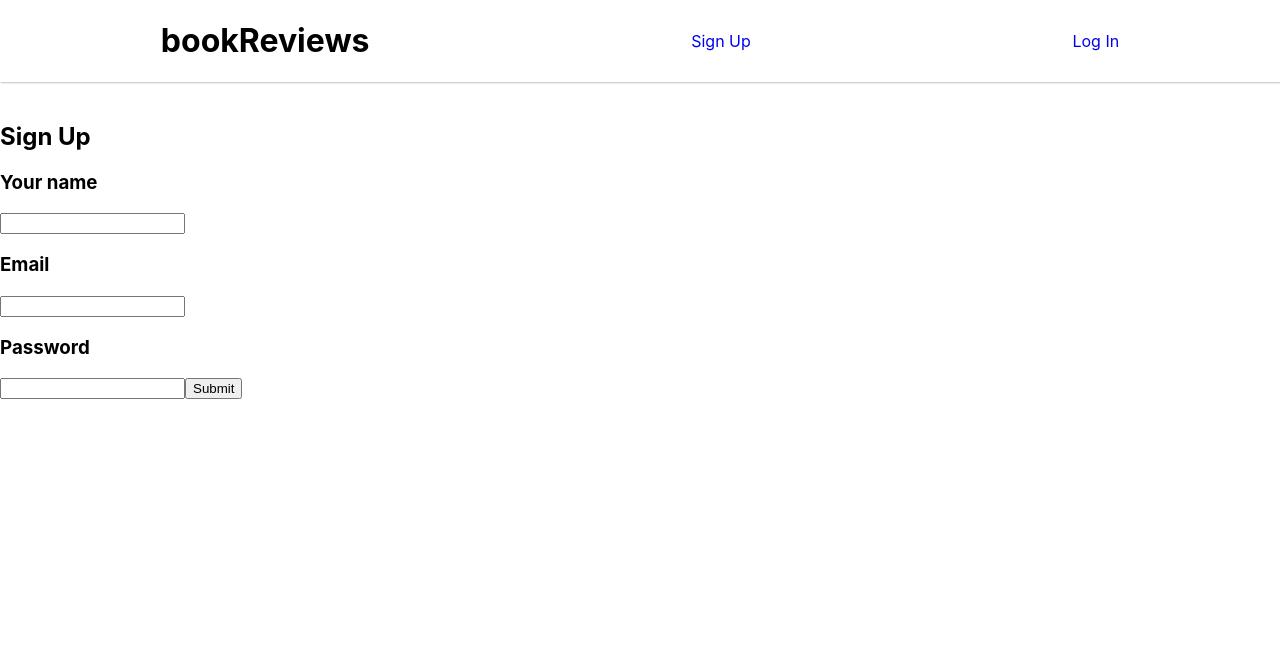
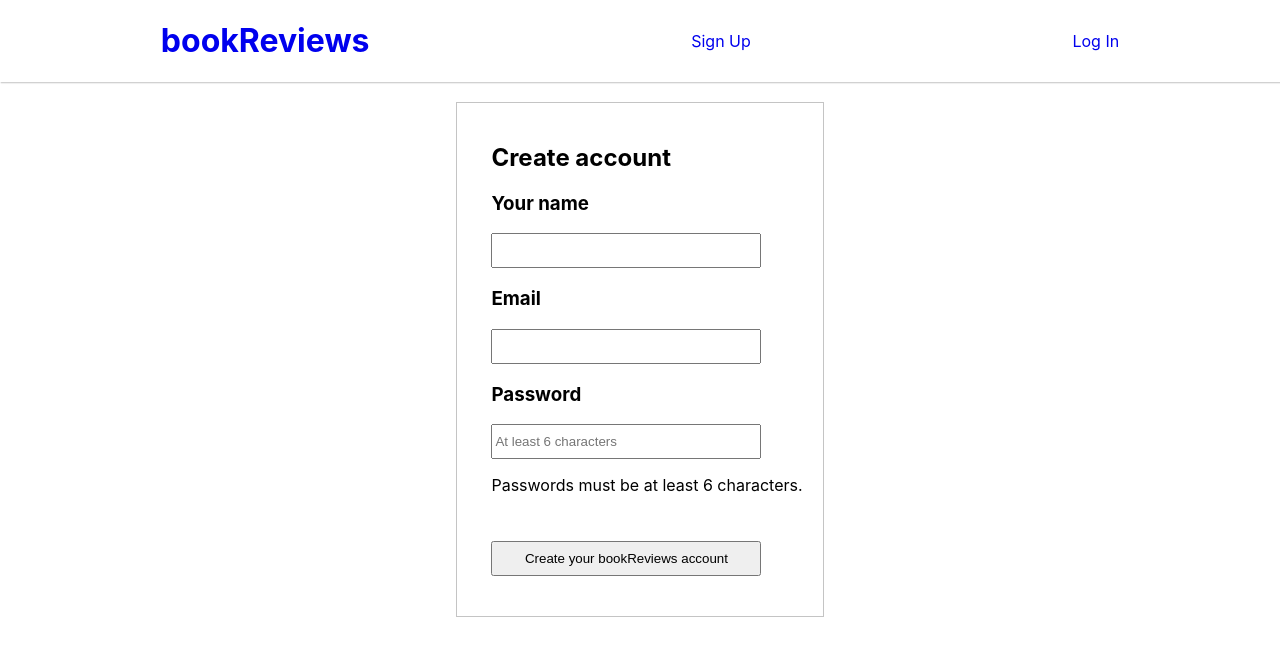
Before and after one commit to kangja/bookReviews, a React (Create React App) app in the folder client/: page /signup in a window 1280 px wide. Shown: the top 656 px of the page. Built offline with nearby package versions, Linux system fonts and the light colour scheme; no server answers.

Commit message:
edited css

```diff
--- a/client/src/App.css
+++ b/client/src/App.css
@@ -1,15 +1,18 @@
+main {
+  padding-top: 20px;
+  height: 100vh;
+  width: 100vw;
+}
 
 
 /* Header.jsx */
+
 .header {
   display: flex;
   justify-content: space-around;
   align-items: center;
   box-shadow: 1px 1px 1px 0.3px #cecece
-}
-
-main {
-  padding-top: 20px;
+  /* position: fixed; */
 }
 
 /* ShowBooks.jsx */
@@ -59,3 +62,106 @@ main {
 a {
   text-decoration: none;
 }
+
+/* SignUp.jsx */
+.signup-container {
+    display: flex;
+    flex-direction: column;
+    align-items: center;
+}
+
+.sign-up {
+  background: #fff;
+  border: 1px solid #c4c4c4;
+  box-sizing: border-box;
+  padding: 20px 20px 40px 34px;
+}
+
+.username {
+  width: 270px;
+  height: 35px;
+  box-sizing: border-box;
+}
+
+.email {
+  width: 270px;
+  height: 35px;
+  box-sizing: border-box;
+}
+
+.password {
+  width: 270px;
+  height: 35px;
+  box-sizing: border-box;
+}
+
+.signup-button {
+  width: 270px;
+  height: 35px;
+  box-sizing: border-box;
+  margin-top: 30px;
+}
+
+/* Login */
+.login-container {
+  display: flex;
+  flex-direction: column;
+  align-items: center;
+}
+
+.login {
+background: #fff;
+border: 1px solid #c4c4c4;
+box-sizing: border-box;
+padding: 20px 20px 40px 34px;
+}
+
+.login-username {
+width: 270px;
+height: 35px;
+box-sizing: border-box;
+}
+
+.login-email {
+width: 270px;
+height: 35px;
+box-sizing: border-box;
+}
+
+.login-password {
+width: 270px;
+height: 35px;
+box-sizing: border-box;
+}
+
+.login-button {
+width: 270px;
+height: 35px;
+box-sizing: border-box;
+margin-top: 45px;
+}
+
+/* BookDetails.jsx */
+.bookdetails-container {
+  display: flex;
+}
+
+/* ShowReviews.jsx */
+.reviews-container {
+  display: flex;
+  align-items: center;
+}
+
+/* UpdateReview.jsx */
+.updatereview-form {
+  display: flex;
+  flex-direction: column;
+  align-items: center;
+}
+
+/* CreateReview.jsx */
+.createreview-form {
+  display: flex;
+  flex-direction: column;
+  align-items: center;
+}
--- a/client/src/components/BookDetails.jsx
+++ b/client/src/components/BookDetails.jsx
@@ -21,15 +21,17 @@ export default class BookDetails extends Component {
     return (
       <>
         {book && (
-          <>
+          <div className="bookdetails-container">
             <img src={book.image} />
+            <div className="details-container">
             <h3>Title: {book.title}</h3>
             <p>Author: {book.author}</p>
             <p>{book.summary}</p>
             <p>{book.page_number}</p>
             <p>{book.genre}</p>
             <p>{book.price}</p>
-          </>
+            </div>
+          </div>
         )}
       </>
     )
--- a/client/src/components/CreateReview.jsx
+++ b/client/src/components/CreateReview.jsx
@@ -16,7 +16,9 @@ export default class CreateReview extends Component {
   render() {
     const { history } = this.props;
     return (
-      <form onSubmit={(e) => {
+      <form
+        className="createreview-form"
+        onSubmit={(e) => {
         e.preventDefault();
         this.props.handleReviewCreate(this.props.id, this.state);
         history.push(`/books/${this.props.id}`);
--- a/client/src/components/Header.jsx
+++ b/client/src/components/Header.jsx
@@ -4,7 +4,7 @@ import {Link} from "react-router-dom"
 export default function Header(props) {
   return (
     <div className="header">
-      <h1>bookReviews</h1>
+      <Link to ="/"><h1>bookReviews</h1></Link>
       {
         props.currentUser ? (
           <>
--- a/client/src/components/Login.jsx
+++ b/client/src/components/Login.jsx
@@ -18,8 +18,10 @@ export default class LogIn extends Component {
     const { username, email, password } = this.state;
     const { handleLogin, history } = this.props;
 
-  return(
-    <form onSubmit={(e) => {
+    return (
+    <div className="login-container">
+      <form className="login"
+          onSubmit={(e) => {
       // we don't want to lose our state
       e.preventDefault();
       // make our api call
@@ -28,7 +30,8 @@ export default class LogIn extends Component {
     }}>
         <h2>Log In</h2>
         <h3>Your name</h3>
-        <input
+          <input
+          className="login-username"
           type="text"
           value={username}
           name="username"
@@ -36,7 +39,8 @@ export default class LogIn extends Component {
           onChange={this.handleChange}
           />
         <h3>Email</h3>
-        <input
+          <input
+          className="login-email"
           type="text"
           value={email}
           name="email"
@@ -44,15 +48,18 @@ export default class LogIn extends Component {
           onChange={this.handleChange}
         />
         <h3>Password</h3>
-        <input
+          <input
+          className="login-password"
           type="password"
           value={password}
           name="password"
           required
           onChange={this.handleChange}
-      />
-      <button>Submit</button>
-      </form>
+          />
+          <br></br>
+      <button className="login-button">Submit</button>
+        </form>
+        </div>
     )
   }
 }
--- a/client/src/components/ShowReviews.jsx
+++ b/client/src/components/ShowReviews.jsx
@@ -17,9 +17,9 @@ export default class ShowReviews extends Component {
     const { currentUser, id, reviews } = this.props;
 
     return (
-      <div>
+      <div className="reviews-container">
          {currentUser && (
-          <Link to={`/books/${id}/create`}>Write a review</Link>
+          <Link to={`/books/${id}/create`}><button>Write a review</button></Link>
         )}
 
         <h2>Reviews</h2>
--- a/client/src/components/SignUp.jsx
+++ b/client/src/components/SignUp.jsx
@@ -18,15 +18,18 @@ export default class SignUp extends Component {
     const { username, email, password } = this.state;
     const { handleSignUp, history } = this.props;
 
-  return(
-    <form onSubmit={(e) => {
+    return (
+    <div className="signup-container">
+    <form className="sign-up"
+      onSubmit={(e) => {
       e.preventDefault();
       handleSignUp(this.state);
       history.push('/');
     }}>
-        <h2>Sign Up</h2>
+        <h2>Create account</h2>
         <h3>Your name</h3>
-        <input
+          <input
+          className="username"
           type="text"
           value={username}
           name="username"
@@ -34,7 +37,8 @@ export default class SignUp extends Component {
           onChange={this.handleChange}
           />
         <h3>Email</h3>
-        <input
+          <input
+          className="email"
           type="text"
           value={email}
           name="email"
@@ -42,15 +46,19 @@ export default class SignUp extends Component {
           onChange={this.handleChange}
         />
         <h3>Password</h3>
-        <input
+          <input
+          className="password"
           type="password"
           value={password}
           name="password"
+          placeholder="At least 6 characters"
           required
           onChange={this.handleChange}
-        />
-      <button>Submit</button>
-      </form>
+      />
+      <p>Passwords must be at least 6 characters.</p>
+      <button className="signup-button">Create your bookReviews account</button>
+        </form>
+        </div>
     )
   }
 }
--- a/client/src/components/UpdateReview.jsx
+++ b/client/src/components/UpdateReview.jsx
@@ -27,7 +27,9 @@ export default class UpdateReview extends Component {
   render() {
     const { history } = this.props;
     return (
-        <form onSubmit={(e) => {
+      <form
+          className="updatereview-form"
+          onSubmit={(e) => {
           e.preventDefault();
           this.props.handleReviewUpdate(this.props.id, this.props.reviewId, this.state)
           history.push(`/books/${this.props.id}`);
@@ -42,7 +44,6 @@ export default class UpdateReview extends Component {
             cols={100}
             rows={30}
           />
-
           <button>Submit</button>
         </form>
     )
```
